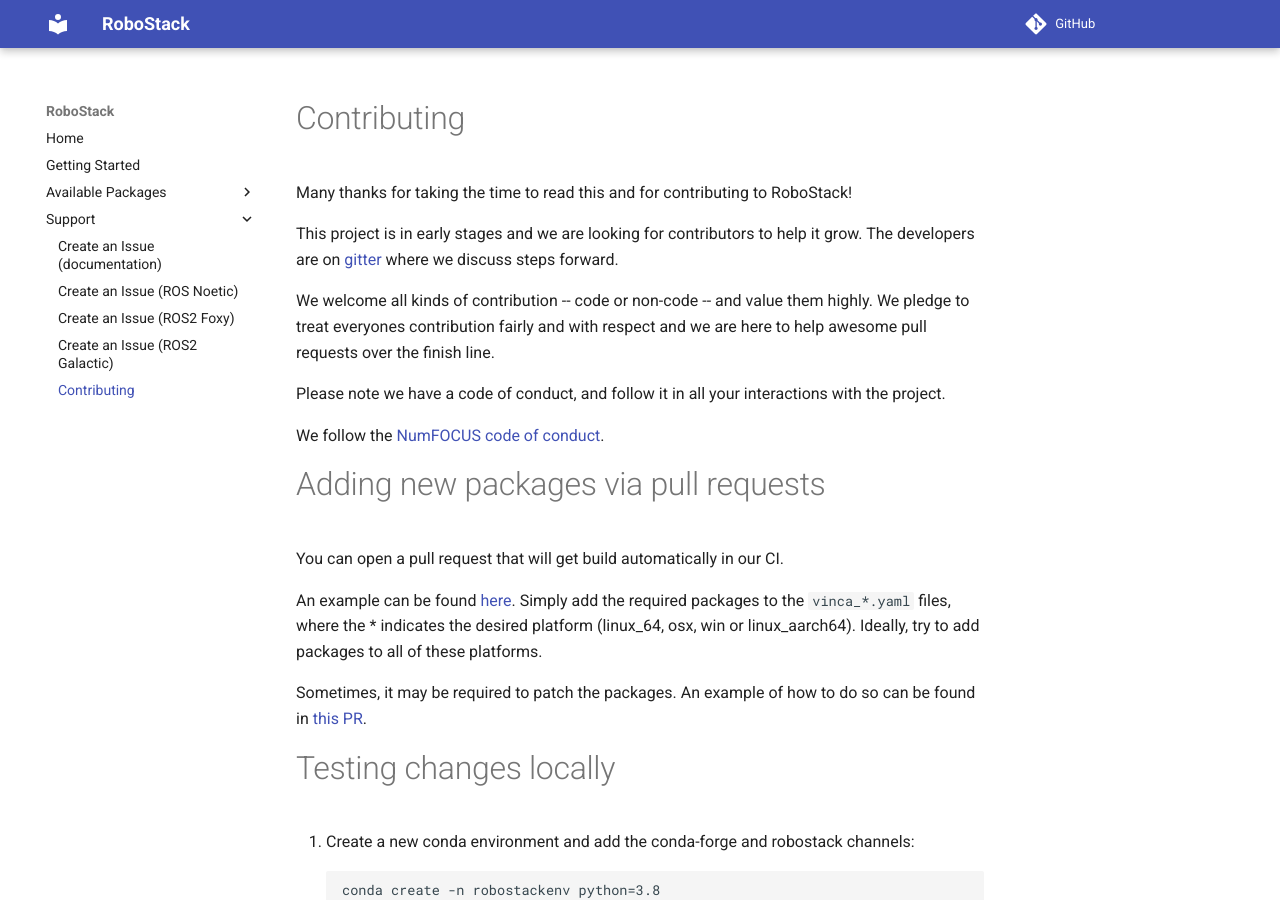
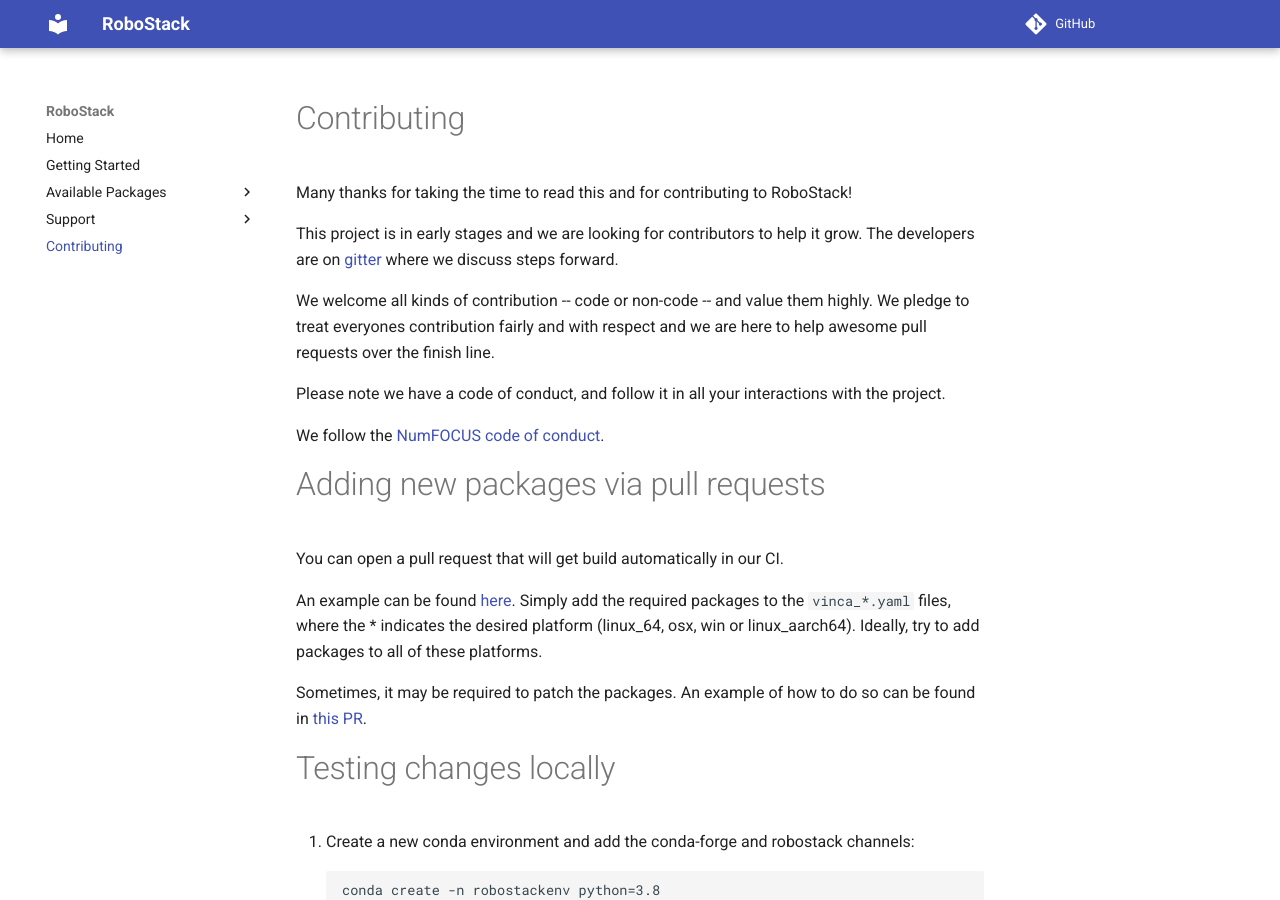
Before and after one commit to RoboStack/robostack.github.io, an MkDocs documentation site: the page built from docs/Contributing.md, in a window 1280 px wide and 900 px high. Built offline with MkDocs 1.6.1 and Material for MkDocs 9.7.7, drawn with Linux system fonts in a browser that asks for light colours; comment, search, counter and statistics services are not loaded.

Commit message:
Change menu structure

```diff
--- a/mkdocs.yml
+++ b/mkdocs.yml
@@ -11,11 +11,11 @@
       - ROS2 Foxy: foxy.md
       - ROS2 Galactic: galactic.md
     - Support:
-        - Create an Issue (documentation): https://github.com/RoboStack/robostack.github.io/issues/new
-        - Create an Issue (ROS Noetic): https://github.com/RoboStack/ros-noetic/issues/new
-        - Create an Issue (ROS2 Foxy): https://github.com/RoboStack/ros-foxy/issues/new
-        - Create an Issue (ROS2 Galactic): https://github.com/RoboStack/ros-galactic/issues/new
-        - Contributing: Contributing.md
+      - Create an Issue (docs): https://github.com/RoboStack/robostack.github.io/issues/new
+      - Create an Issue (ROS Noetic): https://github.com/RoboStack/ros-noetic/issues/new
+      - Create an Issue (ROS2 Foxy): https://github.com/RoboStack/ros-foxy/issues/new
+      - Create an Issue (ROS2 Galactic): https://github.com/RoboStack/ros-galactic/issues/new
+    - Contributing: Contributing.md
 
 theme: material
 markdown_extensions:
```
